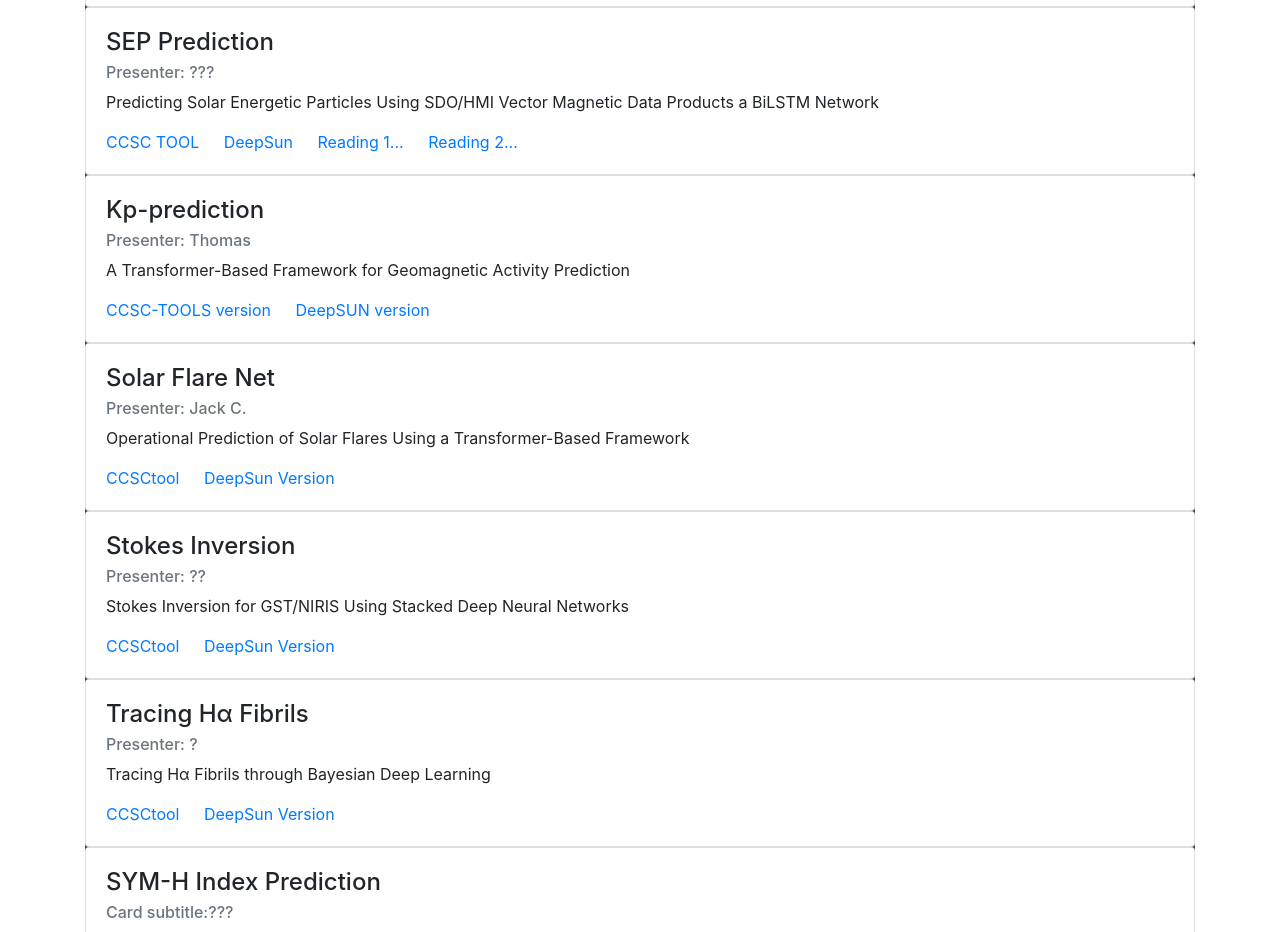
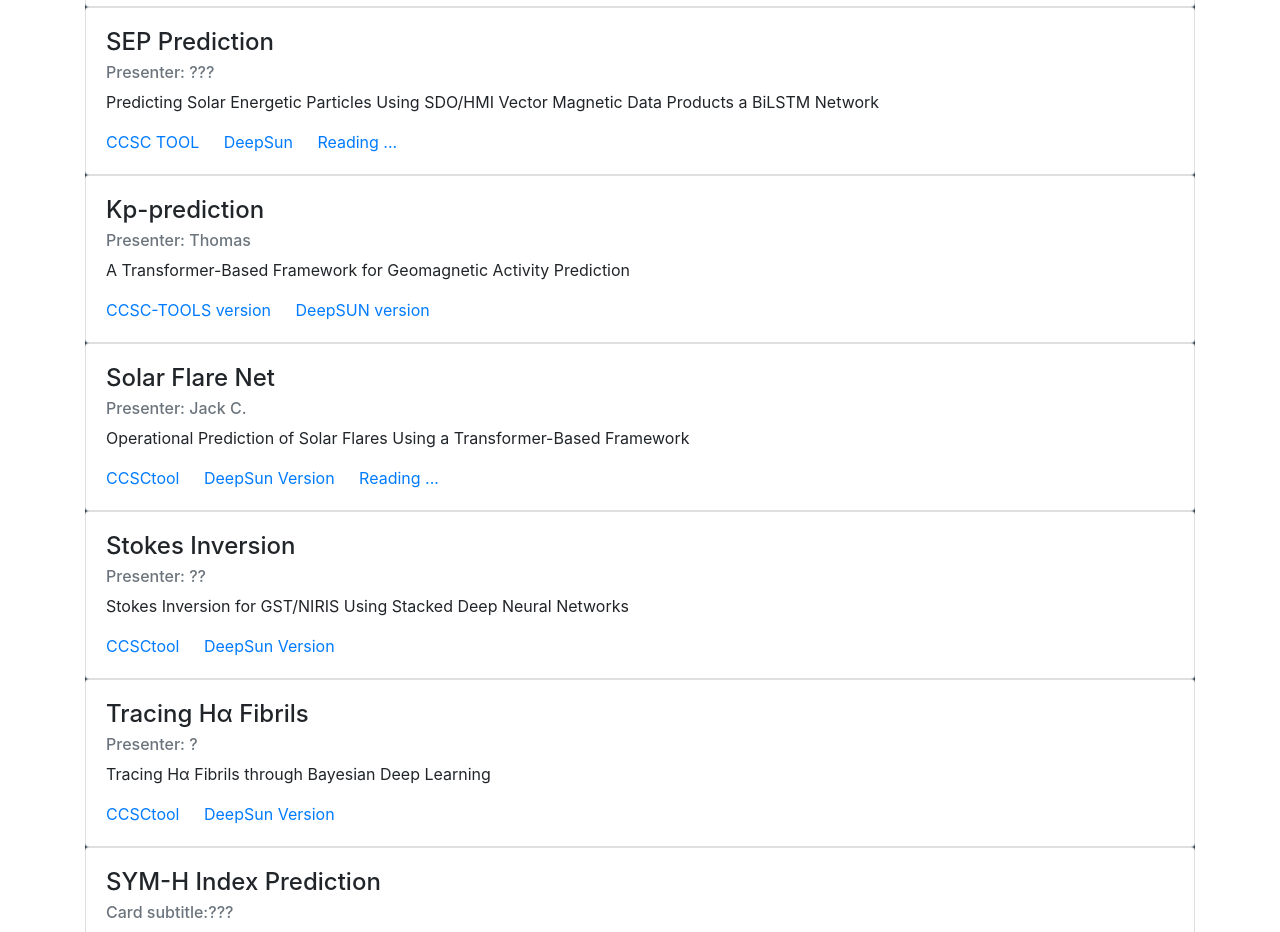
Before and after one commit to zhangsgithub04/zhangsgithub04.github.io, a plain HTML site: page index.html in a window 1280 px wide. Shown: the part 1540-2472 px from the top of the page. Drawn offline with nearby package versions, Linux system fonts and the light colour scheme.

Commit message:
Update index.html

```diff
--- a/index.html
+++ b/index.html
@@ -152,8 +152,8 @@ Have fun!
     </p>
     <a target="_blank" href="https://github.com/zhangsgithub04/SEP-prediction" class="card-link">CCSC TOOL </a>
     <a href="https://github.com/zhangsgithub04/DeepSun-SEP-prediction" class="card-link">DeepSun</a>
-	  <a href="https://arxiv.org/abs/2203.14393" class="card-link">Reading 1...</a>
-	  <a href="https://www.nature.com/articles/s41598-023-40884-1" class="card-link">Reading 2...</a>
+	  <a href="https://arxiv.org/abs/2203.14393" class="card-link">Reading ...</a>
+
 
   </div>
 </div>
@@ -185,7 +185,8 @@ Have fun!
     </p>
     <a  target="_blank" href="https://github.com/zhangsgithub04/ccsc-tools-SolarFlareNet" class="card-link">CCSCtool</a>
 	     <a  target="_blank" href="https://github.com/zhangsgithub04/DeepSun-SolarFlareNet" class="card-link" style="pointer-events: none; cursor: default;" >DeepSun Version</a>
-    <!--<a href="#" class="card-link">Another link</a> -->
+     <a href="https://www.nature.com/articles/s41598-023-40884-1" class="card-link">Reading ...</a>
+	  <!--<a href="#" class="card-link">Another link</a> -->
   </div>
 
 
```
